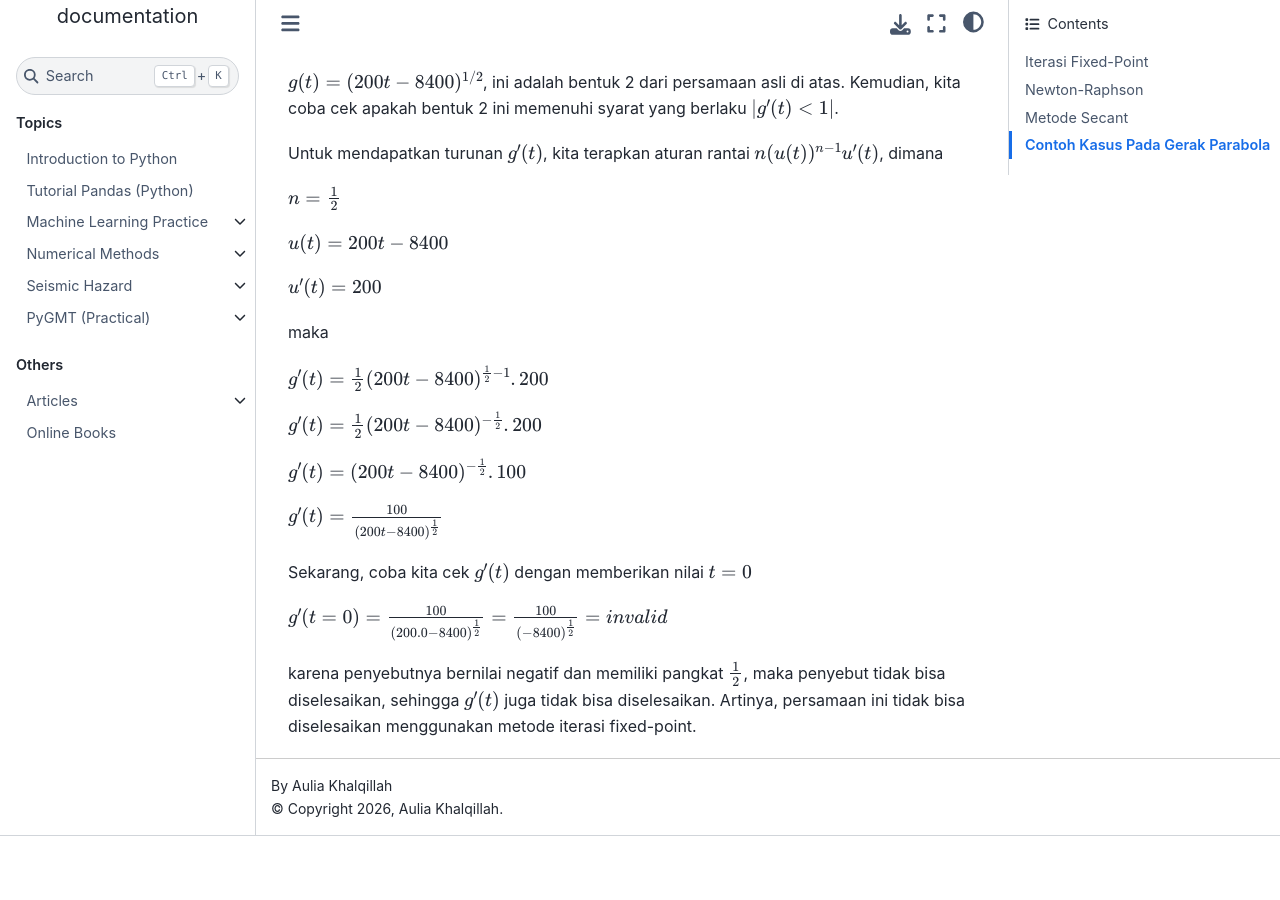
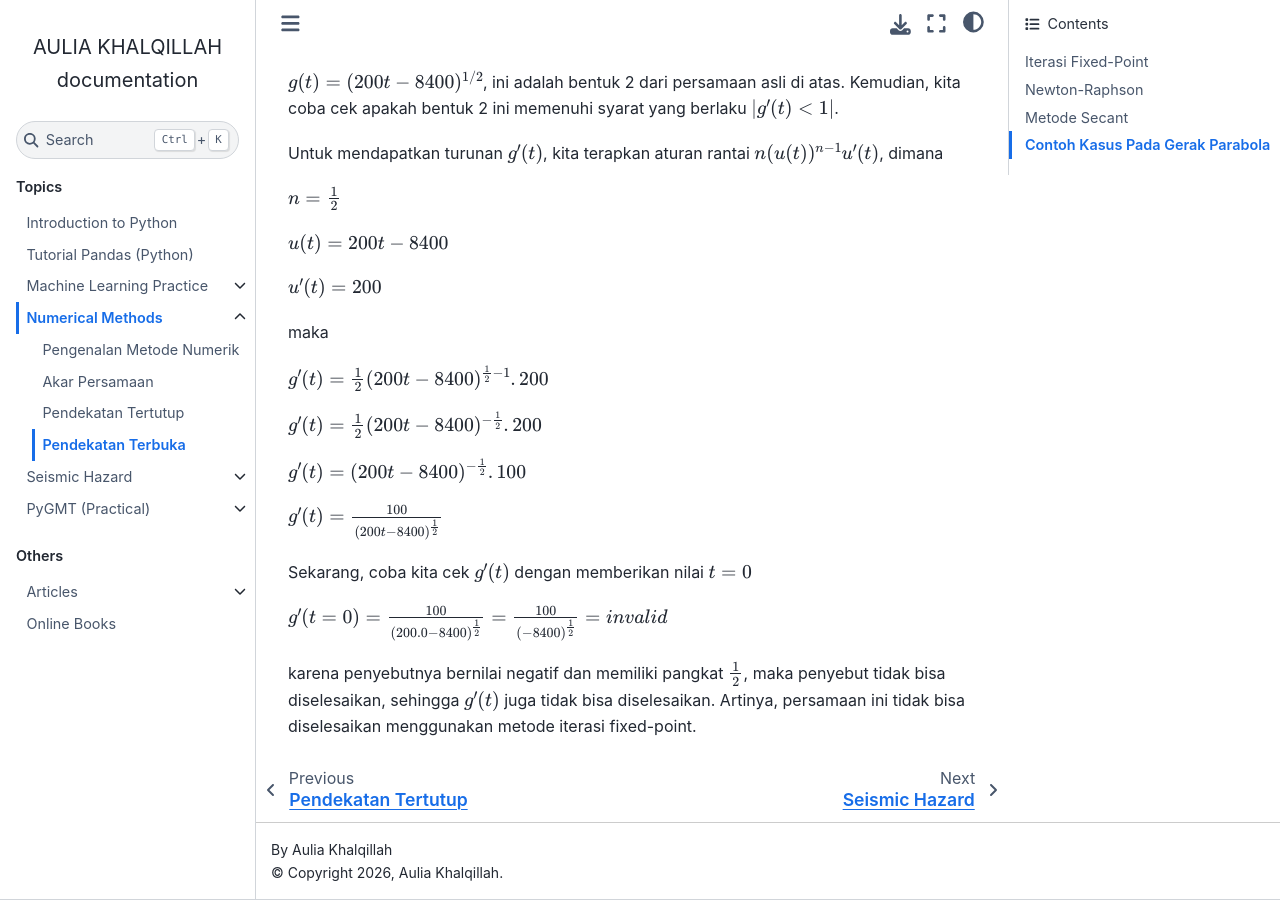
Before and after one commit to auliakhalqillah/akbook, a Sphinx documentation site: the page built from docs/source/04_Pendekatan_Terbuka.ipynb, in a window 1280 px wide and 900 px high, scrolled down 13137 px. Built offline with Sphinx 7.4.7 and the Sphinx Book theme 1.1.4, drawn with Linux system fonts in a browser that asks for light colours; pages that are not in the unit, such as notebooks, are missing from menus; before the commit the page ends 13973 px from its top, so only the background shows below that.

Commit message:
Update Numerical Methods.rst

```diff
--- a/docs/source/Numerical Methods.rst
+++ b/docs/source/Numerical Methods.rst
@@ -6,3 +6,4 @@
   Pengenalan_Metode_Numerik
   02_Akar_Persamaan
   03_Pendekatan_Tertutup
+  04_Pendekatan_Terbuka
```
